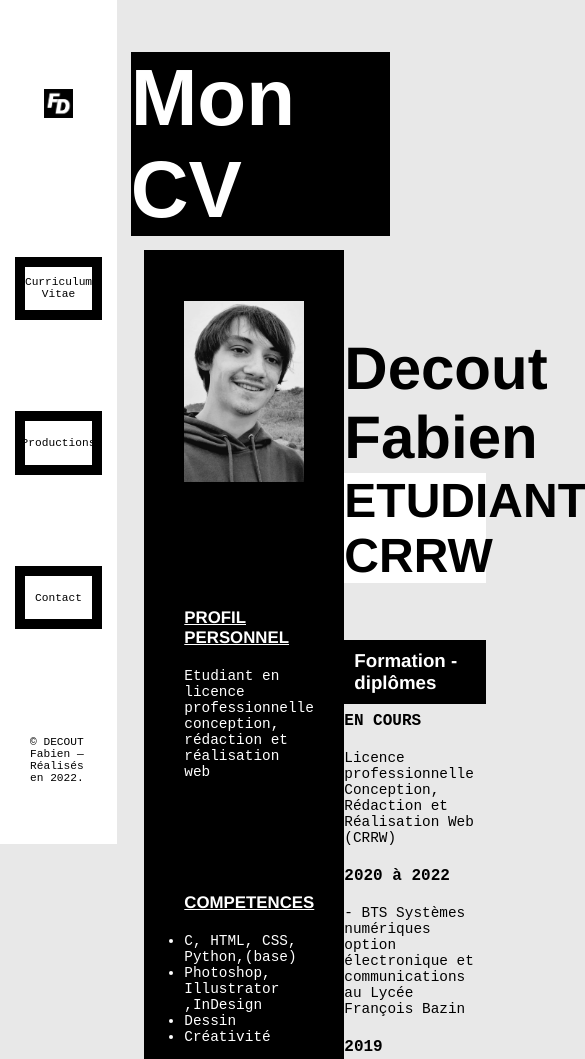
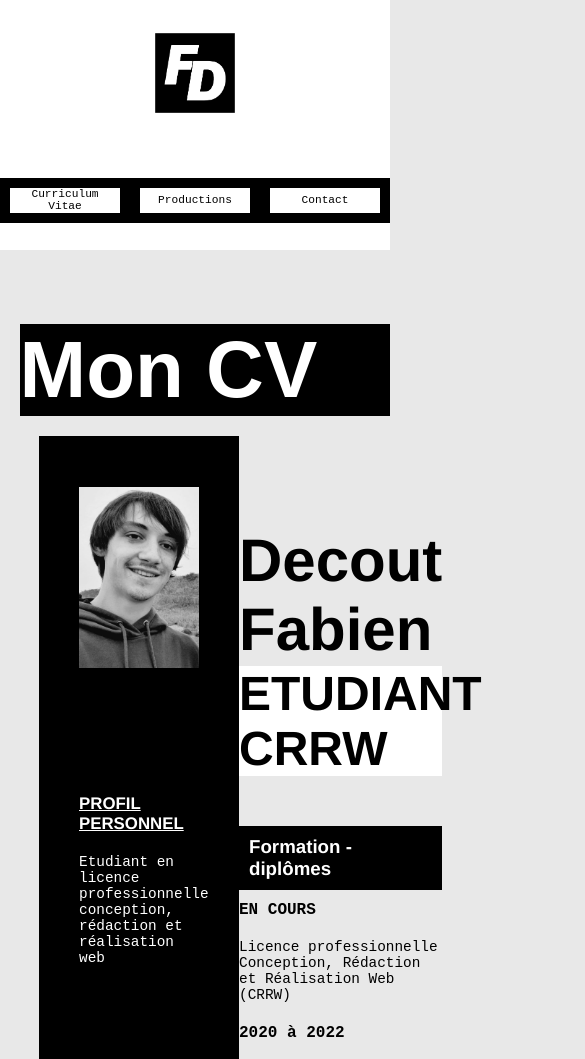
Before and after one commit to FabienDct/portfolio, a plain HTML site: page cv.html in a window 390 px wide. Shown: the top 1059 px of the page, 585 px wide, since content can reach past the window. Drawn offline with Linux system fonts and the light colour scheme.

Commit message:
Add responsive

```diff
--- a/cv.html
+++ b/cv.html
@@ -4,6 +4,7 @@
     <meta charset="UTF-8">
     <title>DECOUT Fabien</title>
     <link rel="stylesheet" href="style.css">
+    <meta name="viewport" content="width=device-width, initial-scale=1.0">
 </head>
 
 <body>
--- a/style.css
+++ b/style.css
@@ -3,6 +3,7 @@
     padding: 0;
     list-style: none;
     text-decoration: none;
+
 }
 
 body{
@@ -11,7 +12,6 @@ body{
 }
 
 #page{
-    height: 100vh;
     width: 100%;
     display: flex;
     flex-direction: row;
@@ -19,19 +19,21 @@ body{
 }
 
 #page_gauche{
-    height: 100%;
+    height: 100vh;
     width: 30%;
     display: flex;
     flex-direction: column;
     align-items: center;
     background-color: white;
-    position:fixed ;
+    position: sticky;
+    top: 0px;
 
 }
 
 header{
     width: 100%;
     height: 25%;
+    min-height: 100px;
     display: flex;
     align-items: center;
 }
@@ -39,6 +41,7 @@ header{
 #boite_logo{
     width: 25%;
     margin: auto;
+
 }
 
 #logo{
@@ -48,6 +51,7 @@ width: 100%;
 nav{
     width: 100%;
     height: 55%;
+    min-height: 300px;
     display: flex;
     flex-direction: column;
     align-items: center;
@@ -112,7 +116,6 @@ footer p{
 
 
 #page_droite{
-    margin-left: 30%;
     width: 70%;}
 
 #boite_text{
@@ -128,12 +131,15 @@ footer p{
     color: white;
     background-color: black;
 
+
+
 }
 h2{
     margin-top: 1%;
     font-size: 3em;
     background-color: white;
     color: black;
+
 
 }
 
@@ -382,3 +388,54 @@ img{
     display: flex;
     flex-direction: column-reverse;
 }
+
+
+@media screen and (max-width: 900px) {
+    #page{
+        display: block;
+    }
+    #page_gauche{
+        width: 100%;
+        height: auto;
+    }
+    header {
+        width: 100%;
+        height: 150px;
+        min-height: 100px;
+        display: flex;
+        align-items: center;
+    }
+    #boite_logo {
+        width: 80px;
+        margin: auto;
+    }
+    nav {
+        width: 100%;
+        height: 200px;
+    }
+    nav ul {
+        height: 100%;
+        width: 100%;
+        flex-direction: row;
+    }
+
+    nav ul li {
+        width: 100px;
+    }
+
+    nav{
+        min-height: 100px;
+        height: 100px;
+    }
+
+    footer{
+        display: none;
+    }
+
+    #page_droite{
+        width: 100%;
+        margin-left: 0px;
+    }
+
+
+}
```
Also changed, not shown: contact.html (+2 -0 lines), production.html (+1 -0 lines).
